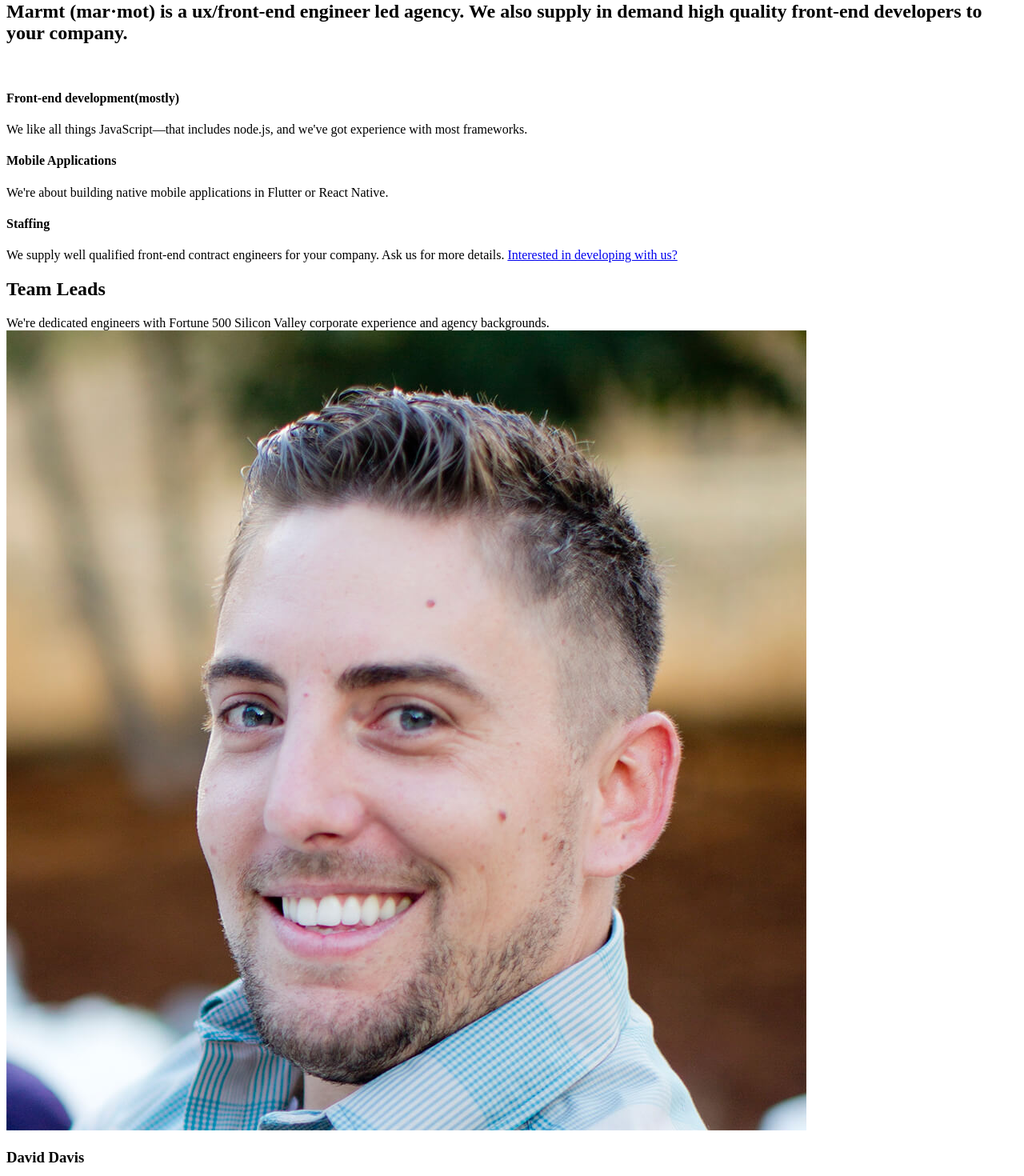
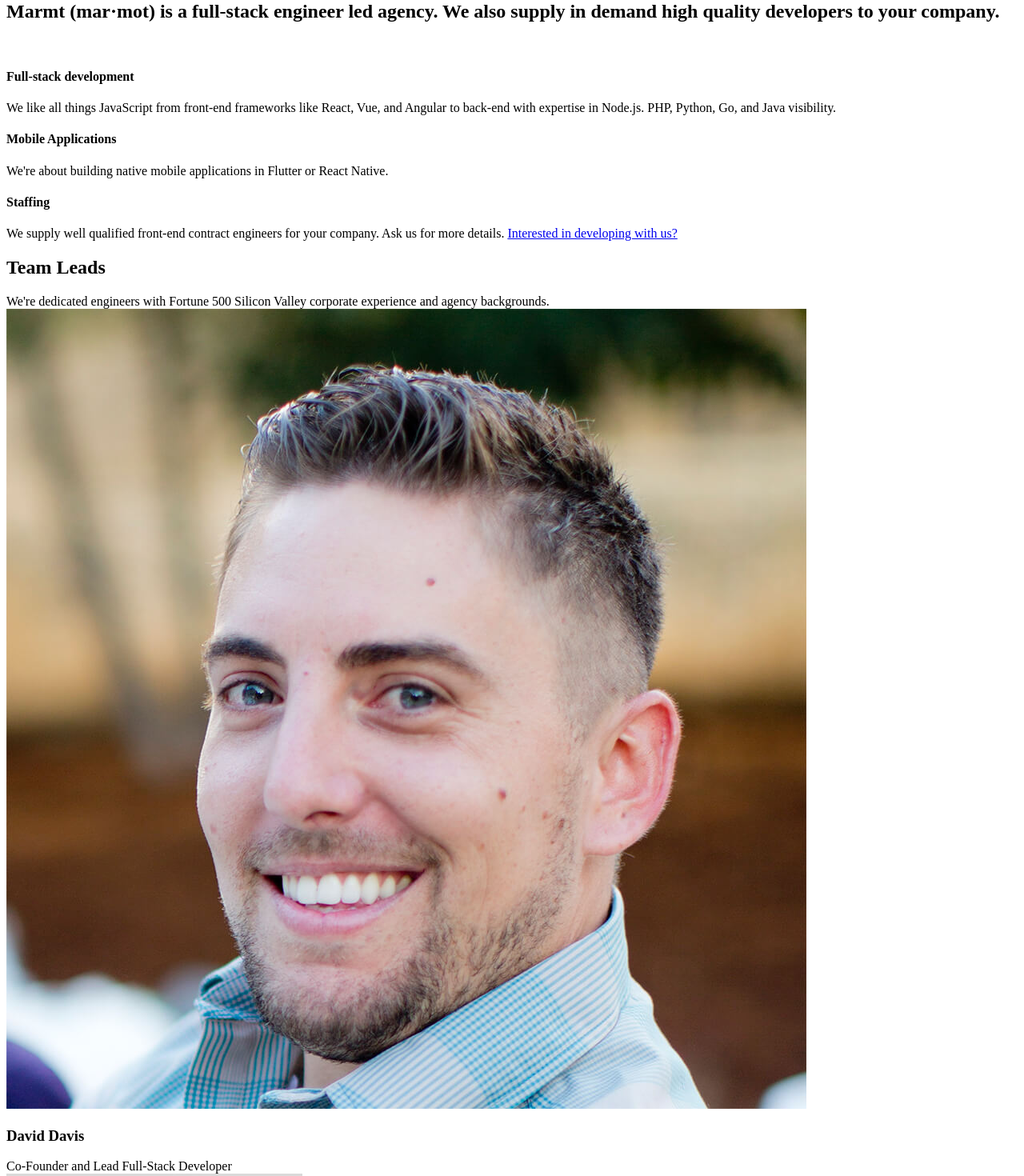
Before and after one commit to Marmt-Group/agency-now, a Nuxt app: page / in a window 1280 px wide. Shown: the part 640-2110 px from the top of the page at 80% size. Built offline with nearby package versions, Linux system fonts and the light colour scheme.

Commit message:
modified text content

```diff
--- a/assets/scss/partials/_pages-agency.scss
+++ b/assets/scss/partials/_pages-agency.scss
@@ -604,7 +604,7 @@
 ========================================================================== */
 .services-cards {
     .feature-card {
-        height: 310px;
+        height: 320px;
         padding: 50px 0;
         margin-top: 10px;
         margin-bottom: 10px;
--- a/components/nav/HeroNavbar.vue
+++ b/components/nav/HeroNavbar.vue
@@ -87,7 +87,7 @@
     const data = {
         hero: {
             title: "We're Marmt",
-            subtext: "Marmt (mar·mot) is a ux/front-end engineer led agency. We also supply in demand high quality front-end developers to your company."
+            subtext: "Marmt (mar·mot) is a full-stack engineer led agency. We also supply in demand high quality developers to your company."
         },
         navItems: [
             {link: 'About', url: '#about', id: 1},
--- a/pages/index.vue
+++ b/pages/index.vue
@@ -15,10 +15,10 @@
                             <i class="im im-icon-Two-Windows"></i>
                         </div>
                         <div class="card-title">
-                            <h4>Front-end development(mostly)</h4>
+                            <h4>Full-stack development</h4>
                         </div>
                         <div class="card-feature-description">
-                            <span class="">We like all things JavaScript—that includes node.js, and we've got experience with most frameworks.</span>
+                            <span class="">We like all things JavaScript from front-end frameworks like React, Vue, and Angular to back-end with expertise in Node.js. PHP, Python, Go, and Java visibility.</span>
                         </div>
                     </div>
                 </div>
@@ -302,7 +302,7 @@
         members: [
             {
                 name: "David Davis",
-                title: "Co-Founder and Lead Developer",
+                title: "Co-Founder and Lead Full-Stack Developer",
                 id: 1,
                 linkedin: "https://www.linkedin.com/in/davidjamesdavis/",
                 github: "https://github.com/david-j-davis",
@@ -310,7 +310,7 @@
             },
             {
                 name: "Justin Sorensen",
-                title: "Co-Founder and Lead Developer",
+                title: "Co-Founder and Lead Front-End Developer",
                 id: 2,
                 linkedin: "https://www.linkedin.com/in/sorensenjg/",
                 github: "https://github.com/sorensenjg",
```
